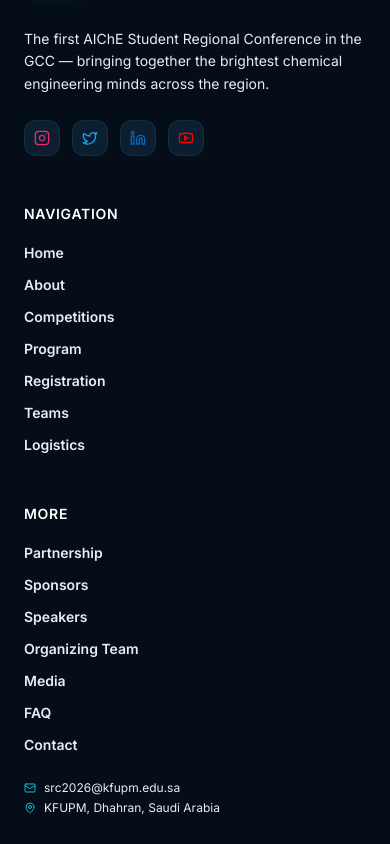
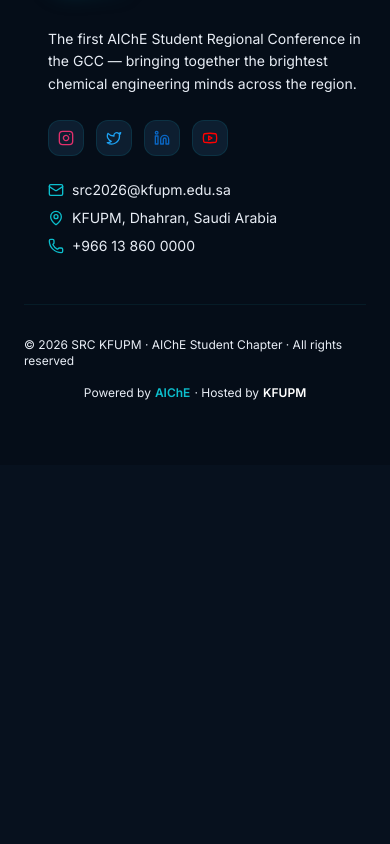
Before and after one commit to whysovague/SRC, a React (Vite) app: page / in a window 390 px wide. Shown: the part 7760-8604 px from the top of the page. After the commit the page ends 8225 px from the top, so only its background shows below. Built offline with nearby package versions, Linux system fonts and the light colour scheme; a web font is replaced by a local one.

Commit message:
task 2 and 4

```diff
--- a/SRC/app/App.tsx
+++ b/SRC/app/App.tsx
@@ -487,25 +487,21 @@ function SRCLogo({ size = 64, yOffset = 1 }: { size?: number; yOffset?: number }
 const navItems: { label: string; section: Section }[] = [
   { label: "Home", section: "home" },
   { label: "Competitions", section: "competitions" },
-  { label: "Registration", section: "registration" },
   { label: "Logistics", section: "logistics" },
   { label: "Partnership", section: "partnership" },
   { label: "Contact", section: "contact" },
+  { label: "Organizing Team", section: "organizing" },
+  { label: "FAQ", section: "faq" },
 ];
 
 function Navbar({ active, setSection, onRegisterClick }: { active: Section; setSection: (s: Section) => void; onRegisterClick: () => void }) {
   const [mobileOpen, setMobileOpen] = useState(false);
-  const [moreOpen, setMoreOpen] = useState(false);
+
   const navRef = useRef<HTMLDivElement | null>(null);
   const itemRefs = useRef<Record<string, HTMLButtonElement | null>>({});
   const [hoverRect, setHoverRect] = useState<{ left: number; width: number; height: number; top: number } | null>(null);
 
-  const mainNav = navItems.slice(0, 6);
-  const moreNav: { label: string; section: Section }[] = [
-    { label: "Organizing Team", section: "organizing" },
-    { label: "Media", section: "media" },
-    { label: "FAQ", section: "faq" },
-  ];
+  const mainNav = navItems;
 
   const updateHover = (key: string) => {
     const el = itemRefs.current[key];
@@ -594,39 +590,7 @@ function Navbar({ active, setSection, onRegisterClick }: { active: Section; setS
               </button>
             ))}
 
-            {/* More dropdown */}
-            <div className="relative z-10">
-              <button
-                ref={(el) => { itemRefs.current["__more"] = el; }}
-                onMouseEnter={() => updateHover("__more")}
-                onFocus={() => updateHover("__more")}
-                onClick={() => setMoreOpen(!moreOpen)}
-                className="px-4 py-2 text-sm font-medium text-muted-foreground hover:text-white rounded-full transition-colors flex items-center gap-1"
-              >
-                More <ChevronDown className="w-3 h-3" />
-              </button>
-              {moreOpen && (
-                <div
-                  className="absolute top-full right-0 mt-3 w-48 rounded-2xl overflow-hidden shadow-2xl z-20"
-                  style={{
-                    background: "rgba(13,30,48,0.85)",
-                    backdropFilter: "blur(18px) saturate(160%)",
-                    WebkitBackdropFilter: "blur(18px) saturate(160%)",
-                    border: `1px solid ${TEAL}25`,
-                  }}
-                >
-                  {moreNav.map((item) => (
-                    <button
-                      key={item.section}
-                      onClick={() => { setSection(item.section); setMoreOpen(false); }}
-                      className="w-full text-left px-4 py-2.5 text-sm text-muted-foreground hover:text-white hover:bg-white/5 transition-colors"
-                    >
-                      {item.label}
-                    </button>
-                  ))}
-                </div>
-              )}
-            </div>
+
             </div>
 
             <div className="hidden lg:flex relative z-10 items-center gap-2 ml-auto">
@@ -662,7 +626,7 @@ function Navbar({ active, setSection, onRegisterClick }: { active: Section; setS
             style={{ backgroundImage: pixelNoise, backgroundSize: "120px 120px", imageRendering: "pixelated" }}
           />
           <div className="relative z-10">
-            {[...navItems, ...moreNav].map((item) => (
+            {navItems.map((item) => (
               <button
                 key={item.section}
                 onClick={() => { setSection(item.section); setMobileOpen(false); }}
@@ -2876,8 +2840,6 @@ function ContactPage({ focusForm = false, onFocusHandled }: { focusForm?: boolea
     setSent(true);
   };
 
-  // Arriving from the FAQ "more questions" CTA: glide down to the message form
-  // and flash a highlight so the Send Message box is obvious.
   useEffect(() => {
     if (!focusForm) return;
     const t = setTimeout(() => {
@@ -2894,134 +2856,188 @@ function ContactPage({ focusForm = false, onFocusHandled }: { focusForm?: boolea
     // eslint-disable-next-line react-hooks/exhaustive-deps
   }, [focusForm]);
 
-  const contacts = [
-    { label: "General Inquiries", email: "src2026@kfupm.edu.sa", icon: <Mail /> },
-    { label: "Partnership & Sponsorship", email: "partners.src2026@kfupm.edu.sa", icon: <Building2 /> },
-    { label: "Team Registration", email: "teams.src2026@kfupm.edu.sa", icon: <Users /> },
-    { label: "Logistics & Accommodation", email: "logistics.src2026@kfupm.edu.sa", icon: <MapPin /> },
-    { label: "Media & Press", email: "media.src2026@kfupm.edu.sa", icon: <FileText /> },
-  ];
-
   return (
-    <div className="pt-24 pb-20">
-      <div className="max-w-7xl mx-auto px-6">
-        <SectionTag>Get In Touch</SectionTag>
-        <SectionTitle>Contact Us</SectionTitle>
-        <Divider />
-
-        <div className="grid md:grid-cols-2 gap-12">
-          {/* Contact info */}
+    <div
+      className="relative overflow-hidden pt-24 pb-28"
+      style={{ background: "linear-gradient(180deg, transparent 0%, rgba(232,124,42,0.03) 45%, transparent 100%)" }}
+    >
+      <style>{`
+        @keyframes faqFloat { 0%,100% { transform: translate(0,0) scale(1); } 50% { transform: translate(0,-26px) scale(1.05); } }
+        @keyframes faqDrift { 0%,100% { transform: translate(0,0) scale(1); } 50% { transform: translate(20px,16px) scale(1.08); } }
+        @keyframes faqGlow  { 0%,100% { opacity:.4; } 50% { opacity:.8; } }
+        @keyframes faqPop   { from { opacity:0; transform: translateY(16px) scale(.97); } to { opacity:1; transform: translateY(0) scale(1); } }
+        .faq-pop { animation: faqPop .6s cubic-bezier(.16,.84,.44,1) both; }
+        @media (prefers-reduced-motion: reduce) { .faq-pop { animation: none; } }
+
+        .contact-input {
+          width: 100%;
+          background: transparent;
+          border: none;
+          border-bottom: 1px solid rgba(255,255,255,0.12);
+          color: #E8EDF5;
+          font-size: 16px;
+          padding: 10px 0 12px;
+          outline: none;
+          transition: border-color 0.3s;
+          font-family: inherit;
+        }
+        .contact-input::placeholder { color: rgba(255,255,255,0.25); }
+        .contact-input:focus { border-bottom-color: ${TEAL}; }
+        .contact-input.highlight-focus { border-bottom-color: ${TEAL}; box-shadow: 0 2px 0 0 ${TEAL}55; }
+        textarea.contact-input { resize: none; }
+      `}</style>
+
+      {/* Background — matches FAQ/Logistics/Partnership exactly */}
+      <MoleculeNetwork />
+      <div className="absolute -left-32 top-10 w-[420px] h-[420px] rounded-full pointer-events-none"
+        style={{ background: `radial-gradient(circle, ${TEAL}2E 0%, transparent 65%)`, filter: "blur(60px)", animation: "faqFloat 14s ease-in-out infinite, faqGlow 9s ease-in-out infinite" }} />
+      <div className="absolute right-[-9rem] bottom-0 w-[480px] h-[480px] rounded-full pointer-events-none"
+        style={{ background: `radial-gradient(circle, ${ORANGE}26 0%, transparent 65%)`, filter: "blur(70px)", animation: "faqDrift 18s ease-in-out infinite, faqGlow 11s ease-in-out infinite" }} />
+      <div className="absolute inset-0 pointer-events-none opacity-60" style={{
+        backgroundImage: `linear-gradient(rgba(12,191,206,0.035) 1px, transparent 1px), linear-gradient(90deg, rgba(12,191,206,0.035) 1px, transparent 1px)`,
+        backgroundSize: "72px 72px",
+        maskImage: "radial-gradient(ellipse 70% 70% at 50% 35%, black 30%, transparent 80%)",
+        WebkitMaskImage: "radial-gradient(ellipse 70% 70% at 50% 35%, black 30%, transparent 80%)",
+      }} />
+
+      <div className="relative max-w-2xl mx-auto px-6">
+
+        {/* Header — same eyebrow + gradient title as other pages */}
+        <div className="faq-pop mb-12">
+          <div className="flex items-center gap-3 mb-7">
+            <span className="w-10 h-px" style={{ background: `linear-gradient(90deg, transparent, ${TEAL})` }} />
+            <span className="text-xs font-mono tracking-[0.32em] uppercase" style={{ color: TEAL }}>Get In Touch</span>
+          </div>
+          <h2 className="font-display text-5xl md:text-6xl font-extrabold leading-tight mb-4">
+            <span className="text-white">Say</span>
+            <br />
+            <span style={{ background: `linear-gradient(120deg, ${TEAL}, ${ORANGE})`, WebkitBackgroundClip: "text", backgroundClip: "text", color: "transparent" }}>Hello.</span>
+          </h2>
+          <p className="text-muted-foreground text-lg leading-relaxed mt-4 max-w-lg">
+            Whether you have questions about registration, partnerships, logistics, or the program — our team will get back to you promptly.
+          </p>
+        </div>
+
+        {/* Form — floats directly on the dark background, no card wrapper */}
+        <div
+          ref={formRef}
+          className="faq-pop"
+          style={{
+            animationDelay: "120ms",
+            scrollMarginTop: "100px",
+            outline: highlight ? `2px solid ${TEAL}55` : "none",
+            borderRadius: 8,
+            transition: "outline 0.4s ease",
+          }}
+        >
+          {sent ? (
+            <div className="text-center py-16">
+              <div
+                className="w-16 h-16 rounded-full flex items-center justify-center mx-auto mb-5"
+                style={{ background: `${TEAL}15`, border: `2px solid ${TEAL}40` }}
+              >
+                <CheckCircle className="w-8 h-8" style={{ color: TEAL }} />
+              </div>
+              <h3 className="font-display text-3xl font-bold text-white mb-3">Message Sent.</h3>
+              <p className="text-muted-foreground mb-8 max-w-sm mx-auto">
+                Thank you for reaching out. We'll get back to you within 48 hours.
+              </p>
+              <button
+                className="text-sm font-medium transition-opacity hover:opacity-70"
+                style={{ color: TEAL }}
+                onClick={() => setSent(false)}
+              >
+                Send another message →
+              </button>
+            </div>
+          ) : (
+            <form onSubmit={handleSubmit}>
+              {/* Field rows — underline style, no boxes */}
+              <div className="space-y-10">
+                <div className="grid sm:grid-cols-2 gap-10">
                   <div>
-            <p className="text-muted-foreground leading-relaxed mb-8 text-lg">
-              Our team is here to help. Whether you have questions about registration, partnerships, logistics, or the program — reach out and we'll get back to you promptly.
-            </p>
-
-            <div className="space-y-3 mb-8">
-              {contacts.map((c) => (
-                <div key={c.label} className="flex items-center gap-4 rounded-lg p-4 border" style={{ background: "var(--card)", borderColor: "var(--border)" }}>
-                  <span style={{ color: TEAL }} className="flex-shrink-0">{c.icon}</span>
+                    <label className="block text-xs font-mono tracking-[0.2em] uppercase mb-3" style={{ color: `${TEAL}99` }}>
+                      Your Name
+                    </label>
+                    <input
+                      type="text"
+                      placeholder="Ahmed Al-Rashidi"
+                      value={form.name}
+                      onChange={e => setForm({ ...form, name: e.target.value })}
+                      required
+                      className={`contact-input${highlight ? " highlight-focus" : ""}`}
+                    />
+                  </div>
                   <div>
-                    <p className="text-xs text-muted-foreground">{c.label}</p>
-                    <a href={`mailto:${c.email}`} className="text-sm font-medium hover:underline" style={{ color: TEAL }}>{c.email}</a>
-                  </div>
-                </div>
-              ))}
-            </div>
-
-            <div className="space-y-3">
-              <div className="flex items-center gap-3 rounded-lg p-4 border" style={{ background: "var(--card)", borderColor: "var(--border)" }}>
-                <Phone className="w-4 h-4 flex-shrink-0" style={{ color: TEAL }} />
+                    <label className="block text-xs font-mono tracking-[0.2em] uppercase mb-3" style={{ color: `${TEAL}99` }}>
+                      Email Address
+                    </label>
+                    <input
+                      type="email"
+                      placeholder="ahmed@university.edu"
+                      value={form.email}
+                      onChange={e => setForm({ ...form, email: e.target.value })}
+                      required
+                      className="contact-input"
+                    />
+                  </div>
+                </div>
+
                 <div>
-                  <p className="text-xs text-muted-foreground">Phone</p>
-                  <p className="text-sm font-medium text-white">+966 13 860 0000</p>
-                </div>
-              </div>
-              <div className="flex items-start gap-3 rounded-lg p-4 border" style={{ background: "var(--card)", borderColor: "var(--border)" }}>
-                <MapPin className="w-4 h-4 flex-shrink-0 mt-0.5" style={{ color: TEAL }} />
+                  <label className="block text-xs font-mono tracking-[0.2em] uppercase mb-3" style={{ color: `${TEAL}99` }}>
+                    Subject
+                  </label>
+                  <input
+                    type="text"
+                    placeholder="Partnership Inquiry"
+                    value={form.subject}
+                    onChange={e => setForm({ ...form, subject: e.target.value })}
+                    required
+                    className="contact-input"
+                  />
+                </div>
+
                 <div>
-                  <p className="text-xs text-muted-foreground">Address</p>
-                  <p className="text-sm font-medium text-white">KFUPM, Dhahran 31261,<br />Eastern Province, Saudi Arabia</p>
-                </div>
-              </div>
-            </div>
-
-            <div className="mt-6 flex gap-3">
-              {[
-                { icon: <Instagram className="w-4 h-4" />, color: "#E1306C" },
-                { icon: <Twitter className="w-4 h-4" />, color: "#1DA1F2" },
-                { icon: <Linkedin className="w-4 h-4" />, color: "#0A66C2" },
-                { icon: <Youtube className="w-4 h-4" />, color: "#FF0000" },
-              ].map((s, i) => (
-                <button key={i} className="w-9 h-9 rounded-xl flex items-center justify-center border hover:border-white/30 transition-colors" style={{ background: "var(--card)", borderColor: "var(--border)", color: s.color }}>
-                  {s.icon}
-                </button>
-              ))}
-            </div>
-          </div>
-
-          {/* Contact form */}
-          <div
-            ref={formRef}
-            className="rounded-xl border p-8 transition-all duration-500"
-            style={{
-              background: "var(--card)",
-              borderColor: highlight ? TEAL : "var(--border)",
-              boxShadow: highlight ? `0 0 0 3px ${TEAL}33, 0 18px 50px -16px ${TEAL}55` : "none",
-              scrollMarginTop: "100px",
-            }}
-          >
-            {sent ? (
-              <div className="text-center py-8">
-                <CheckCircle className="w-16 h-16 mx-auto mb-4" style={{ color: TEAL }} />
-                <h3 className="font-display text-2xl font-bold text-white mb-2">Message Sent!</h3>
-                <p className="text-muted-foreground">Thank you for reaching out. We'll get back to you within 48 hours.</p>
-                <button className="mt-6 text-sm underline" style={{ color: TEAL }} onClick={() => setSent(false)}>Send another message</button>
-              </div>
-            ) : (
-              <form onSubmit={handleSubmit} className="space-y-5">
-                <h3 className="font-display text-xl font-bold text-white mb-2">Send a Message</h3>
-                {[
-                  { label: "Your Name", key: "name", type: "text", placeholder: "Ahmed Al-Rashidi" },
-                  { label: "Email Address", key: "email", type: "email", placeholder: "ahmed@university.edu" },
-                  { label: "Subject", key: "subject", type: "text", placeholder: "Partnership Inquiry" },
-                ].map((field) => (
-                  <div key={field.key}>
-                    <label className="block text-xs font-semibold text-muted-foreground mb-1.5 uppercase tracking-wide">{field.label}</label>
-                    <input
-                      type={field.type}
-                      placeholder={field.placeholder}
-                      value={form[field.key as keyof typeof form]}
-                      onChange={(e) => setForm({ ...form, [field.key]: e.target.value })}
-                      required
-                      className="w-full px-4 py-2.5 rounded-lg text-sm outline-none focus:border-[#0CBFCE]/60 transition-colors"
-                      style={{ background: "var(--input-background)", border: `1px solid var(--border)`, color: "var(--foreground)" }}
-                    />
-                  </div>
-                ))}
-                <div>
-                  <label className="block text-xs font-semibold text-muted-foreground mb-1.5 uppercase tracking-wide">Message</label>
+                  <label className="block text-xs font-mono tracking-[0.2em] uppercase mb-3" style={{ color: `${TEAL}99` }}>
+                    Message
+                  </label>
                   <textarea
-                    rows={4}
+                    rows={5}
                     placeholder="Tell us how we can help..."
                     value={form.message}
-                    onChange={(e) => setForm({ ...form, message: e.target.value })}
+                    onChange={e => setForm({ ...form, message: e.target.value })}
                     required
-                    className="w-full px-4 py-2.5 rounded-lg text-sm resize-none outline-none focus:border-[#0CBFCE]/60 transition-colors"
-                    style={{ background: "var(--input-background)", border: `1px solid var(--border)`, color: "var(--foreground)" }}
+                    className="contact-input"
                   />
                 </div>
-                <CTAButton primary className="w-full justify-center">
+              </div>
+
+              {/* Divider + submit row */}
+              <div
+                className="mt-10 pt-8 flex items-center justify-between gap-4 flex-wrap"
+                style={{ borderTop: `1px solid rgba(255,255,255,0.07)` }}
+              >
+                <p className="text-xs text-muted-foreground">
+                  Or email us directly at{" "}
+                  <a
+                    href="mailto:src2026@kfupm.edu.sa"
+                    className="transition-opacity hover:opacity-70"
+                    style={{ color: TEAL }}
+                  >
+                    src2026@kfupm.edu.sa
+                  </a>
+                </p>
+                <CTAButton primary>
                   Send Message <ArrowRight className="w-4 h-4" />
                 </CTAButton>
+              </div>
             </form>
           )}
         </div>
       </div>
     </div>
-    </div>
-  );
-}
-
+  );
+}
 // ─── Footer ───────────────────────────────────────────────────────────────────
 function Footer({ setSection }: { setSection: (s: Section) => void }) {
   const links: { label: string; section: Section }[] = [
@@ -3044,61 +3060,73 @@ function Footer({ setSection }: { setSection: (s: Section) => void }) {
   return (
     <footer className="border-t" style={{ background: "#050D18", borderColor: `${TEAL}15` }}>
       <div className="max-w-7xl mx-auto px-6 py-16">
-        <div className="grid md:grid-cols-4 gap-12 mb-12">
-          <div className="md:col-span-2">
+        <div className="flex justify-start mb-12">
+          <div className="max-w-lg ml-6">
             <SRCLogo size={70} />
             <p className="text-muted-foreground text-sm mt-4 mb-6 max-w-sm leading-relaxed">
               The first AIChE Student Regional Conference in the GCC — bringing together the brightest chemical engineering minds across the region.
             </p>
-            <div className="flex gap-3">
+            <div className="flex justify-start gap-3">
   {[
-                { icon: <Instagram className="w-4 h-4" />, color: "#E1306C" },
-                { icon: <Twitter className="w-4 h-4" />, color: "#1DA1F2" },
-                { icon: <Linkedin className="w-4 h-4" />, color: "#0A66C2" },
-                { icon: <Youtube className="w-4 h-4" />, color: "#FF0000" },
+    {
+      icon: <Instagram className="w-4 h-4" />,
+      color: "#E1306C",
+      href: "https://www.instagram.com/kfupm_aiche/",
+    },
+    {
+      icon: <Twitter className="w-4 h-4" />,
+      color: "#1DA1F2",
+      href: "https://x.com/KFUPMAIChE?lang=ar",
+    },
+    {
+      icon: <Linkedin className="w-4 h-4" />,
+      color: "#0A66C2",
+      href: "https://sa.linkedin.com/company/kfupm-aiche",
+    },
+    {
+      icon: <Youtube className="w-4 h-4" />,
+      color: "#FF0000",
+      href: "https://www.youtube.com/@aiche-bitspilanidubaicampu5841",
+    },
   ].map((s, i) => (
-                <button key={i} className="w-9 h-9 rounded-xl flex items-center justify-center border hover:border-white/30 transition-colors" style={{ background: "#0D1E30", borderColor: `${TEAL}20`, color: s.color }}>
+    <a
+      key={i}
+      href={s.href}
+      target="_blank"
+      rel="noopener noreferrer"
+      className="w-9 h-9 rounded-xl flex items-center justify-center border hover:border-white/30 transition-colors"
+      style={{
+        background: "#0D1E30",
+        borderColor: `${TEAL}20`,
+        color: s.color,
+      }}
+    >
       {s.icon}
-                </button>
+    </a>
   ))}
 </div>
-          </div>
-
-          <div>
-            <h4 className="font-semibold text-white text-sm mb-4 uppercase tracking-wider">Navigation</h4>
-            <ul className="space-y-2">
-              {links.slice(0, 7).map((l) => (
-                <li key={l.section}>
-                  <button onClick={() => setSection(l.section)} className="text-sm text-muted-foreground hover:text-white transition-colors">
-                    {l.label}
-                  </button>
-                </li>
-              ))}
-            </ul>
-          </div>
-
-          <div>
-            <h4 className="font-semibold text-white text-sm mb-4 uppercase tracking-wider">More</h4>
-            <ul className="space-y-2 mb-6">
-              {links.slice(7).map((l) => (
-                <li key={l.section}>
-                  <button onClick={() => setSection(l.section)} className="text-sm text-muted-foreground hover:text-white transition-colors">
-                    {l.label}
-                  </button>
-                </li>
-              ))}
-            </ul>
-            <div className="space-y-1">
-              <div className="flex items-center gap-2 text-xs text-muted-foreground">
-                <Mail className="w-3 h-3" style={{ color: TEAL }} />
+
+<div className="space-y-2 mt-6">
+  <div className="flex items-center gap-2 text-sm text-muted-foreground">
+    <Mail className="w-4 h-4" style={{ color: TEAL }} />
     src2026@kfupm.edu.sa
   </div>
-              <div className="flex items-center gap-2 text-xs text-muted-foreground">
-                <MapPin className="w-3 h-3" style={{ color: TEAL }} />
+
+  <div className="flex items-center gap-2 text-sm text-muted-foreground">
+    <MapPin className="w-4 h-4" style={{ color: TEAL }} />
     KFUPM, Dhahran, Saudi Arabia
   </div>
-            </div>
-          </div>
+
+  <div className="flex items-center gap-2 text-sm text-muted-foreground">
+    <Phone className="w-4 h-4" style={{ color: TEAL }} />
+    +966 13 860 0000
+  </div>
+</div>
+          </div>
+
+
+
+
         </div>
 
         <div className="border-t pt-8 flex flex-col md:flex-row items-center justify-between gap-4" style={{ borderColor: `${TEAL}15` }}>
```
Also changed, not shown: 1 other file (tests, documents, lock files or other folders). Lines whose indentation alone changed are shown as unchanged.
